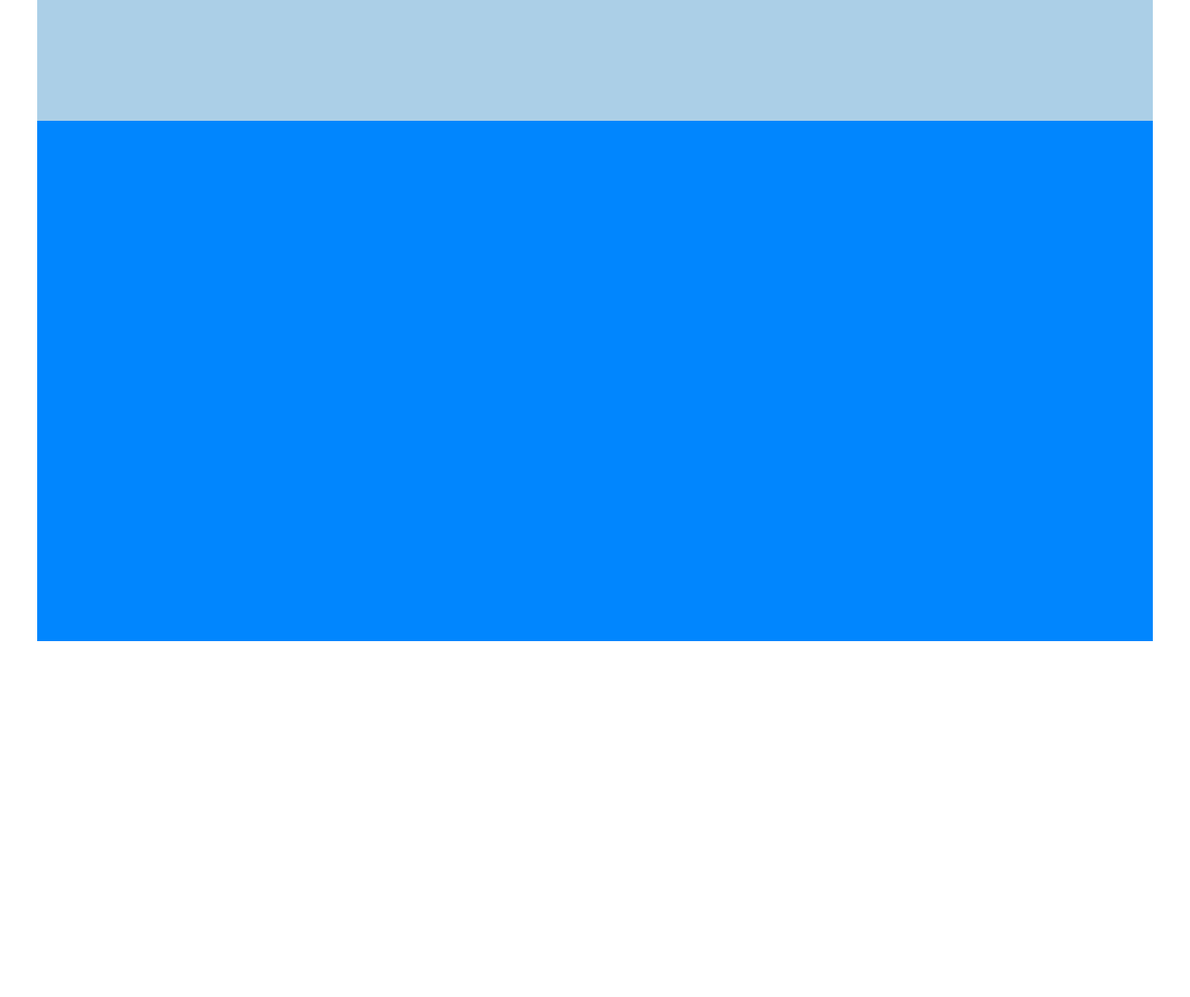
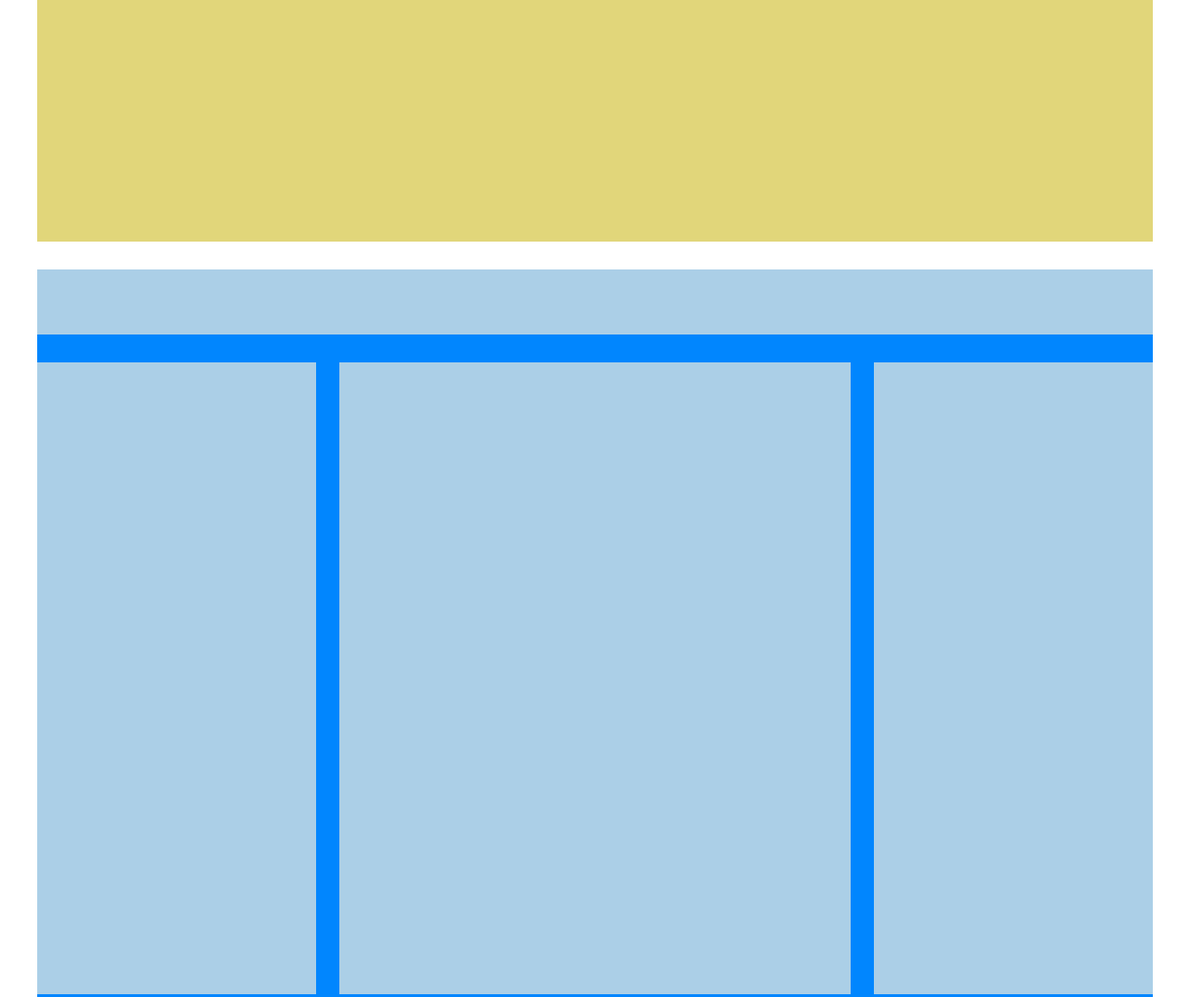
Before and after one commit to Michau94/htmlcss-struttura-wp, a plain HTML site: page index.html in a window 1280 px wide. Shown: the part 800-1873 px from the top of the page at 93% size. Before the commit the page ends 1495 px from the top, so only its background shows below. Drawn offline with Linux system fonts and the light colour scheme.

Commit message:
bottom section float

```diff
--- a/css/style.css
+++ b/css/style.css
@@ -23,23 +23,54 @@ header{
     margin: 30px 0;
 }
 
+.float{
+    float: left;
+
+}
+
+.clearfix::after{
+    content: '';
+    display: table;
+    clear: both;
+}
 /* MAIN CONTAINER */
 
 .main-container{
-    height: 500px;
+    height: 800px;
     background-color: #E1D67A;
     margin: 30px 0;
 }
 
 /* BOTTOM SECTION */
 
-.bottom-section{
+.bottom-section {
     background-color: #0186FE;
-    height: 700px;
-    margin: 15px 0 5px;
+    height: 800px;
+    margin: 15px 0;
 }
 
-.bottom-section :first-child{
+.mini-header {
     background-color:#ABCFE7;
     height: 70px;
+    margin-bottom:30px;
 }
+
+/* float section con 3 column */
+.row {
+    margin: 30px 0;
+    height:auto;
+}
+
+.column{
+    background-color: #ABCFE7 ;
+    height: 680px;
+}
+
+main{
+    width: calc(50% - 50px);
+    margin: 0 25px;
+}
+
+.side{
+    width: 25%;
+}
--- a/index.html
+++ b/index.html
@@ -23,13 +23,23 @@
         <div class="mini-header">
             <!-- upper section -->
         </div>
-        <div class="lower">
+
+
+        <!-- FLOAT SECTION CON 3 COLUMN -->
+        <div class="row clearfix">
+
             <!-- 3 colonne inferiori in float -->
-            <div></div>
-            <div></div>
-            <div></div>
+            <div class="side column float"></div>
+            <main class="column float"></main>
+            <div class="side column float"></div>
+
         </div>
     </div>
+
+    <footer>
+
+    </footer>
+
 
 
 </body>
```
